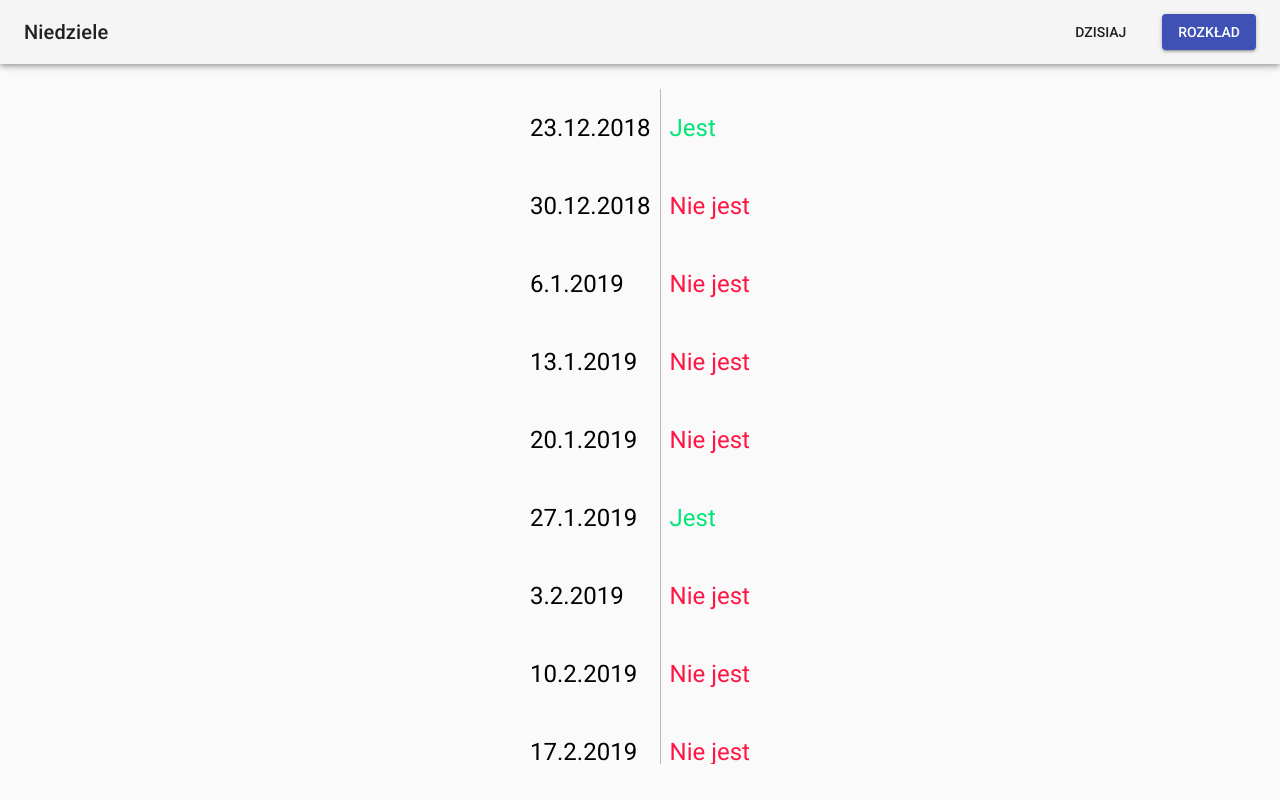
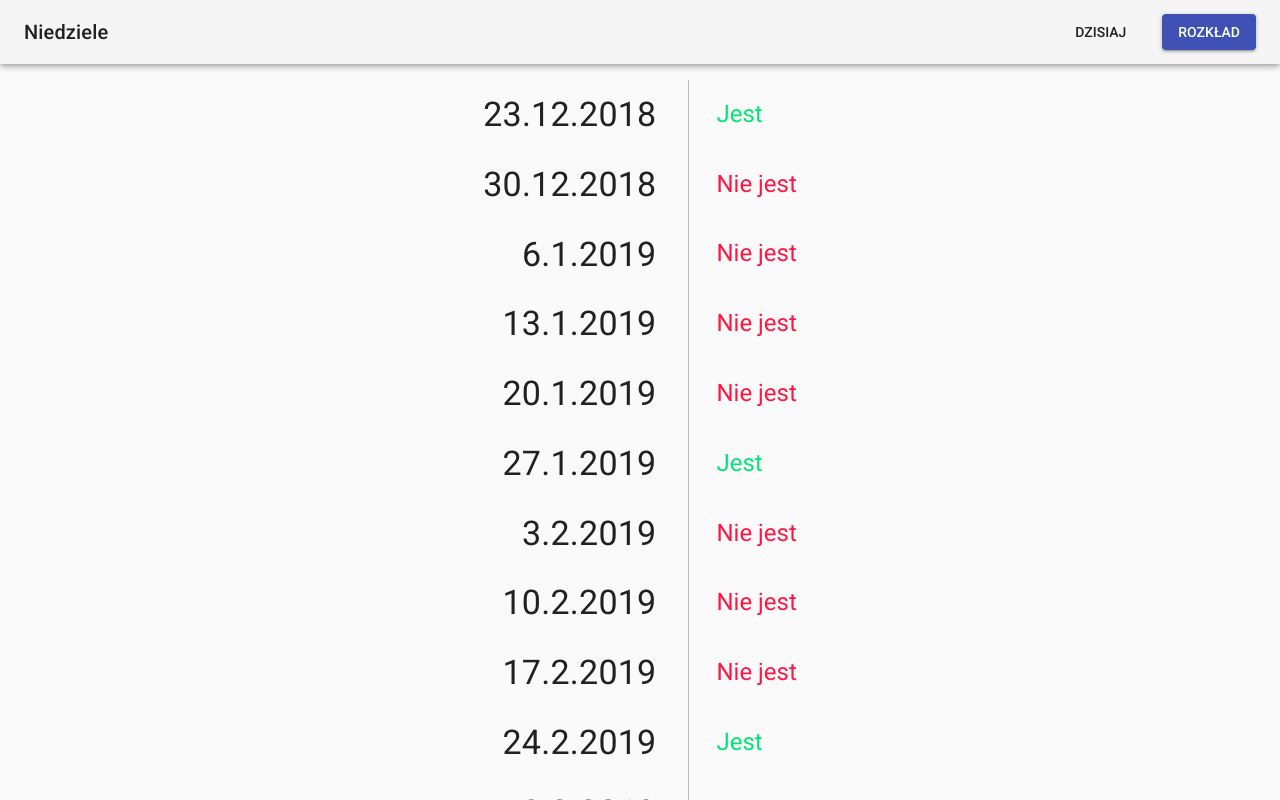
Before and after one commit to MieszkoR/niedziele, a React (Create React App) app: page /rozklad in a window 1280 px wide. Shown: the top 800 px of the page. Built offline with nearby package versions, Linux system fonts and the light colour scheme.

Commit message:
kompromis

```diff
--- a/src/App.js
+++ b/src/App.js
@@ -8,7 +8,8 @@ import {
   AppBar,
   Toolbar,
   Button,
-  Typography
+  Typography,
+  Grid
 } from "@material-ui/core";
 
 import { Today, Schedule } from "./components";
@@ -19,6 +20,9 @@ const styles = {
   },
   menuButton: {
     marginRight: 20
+  },
+  content: {
+    marginTop: "5em"
   }
 };
 
@@ -66,7 +70,7 @@ class App extends Component {
       <BrowserRouter>
         <Fragment>
           <CssBaseline />
-          <AppBar position="static" color="default">
+          <AppBar position="fixed" color="default">
             <Toolbar>
               <Typography variant="h6" color="inherit">
                 Niedziele
@@ -93,10 +97,10 @@ class App extends Component {
               </Button>
             </Toolbar>
           </AppBar>
-          <Fragment>
+          <Grid container justify="center" className={classes.content}>
             <Route exact path="/" component={Today} />
-            <Route  path="/rozklad" component={Schedule} />
-          </Fragment>
+            <Route path="/rozklad" component={Schedule} />
+          </Grid>
         </Fragment>
       </BrowserRouter>
     );
--- /dev/null
+++ b/src/components/Data.js
@@ -0,0 +1,39 @@
+let tab = {
+  "23.12.2018": true,
+  "30.12.2018": false,
+  "6.1.2019": false,
+  "13.1.2019": false,
+  "20.1.2019": false,
+  "27.1.2019": true,
+  "3.2.2019": false,
+  "10.2.2019": false,
+  "17.2.2019": false,
+  "24.2.2019": true,
+  "3.3.2019": false,
+  "10.3.2019": false,
+  "17.3.2019": false,
+  "24.3.2019": false,
+  "31.3.2019": true,
+  "7.4.2019": false,
+  "14.4.2019": true,
+  "21.4.2019": false,
+  "28.4.2019": true,
+  "5.5.2019": false,
+  "12.5.2019": false,
+  "19.5.2019": false,
+  "26.5.2019": true,
+  "2.6.2019": false,
+  "9.6.2019": false,
+  "16.6.2019": false,
+  "23.6.2019": false,
+  "30.6.2019": true,
+  "7.7.2019": false,
+  "14.7.2019": false,
+  "21.7.2019": false,
+  "28.7.2019": true,
+  "4.8.2019": false,
+  "11.8.2019": false,
+  "18.8.2019": false,
+  "25.8.2019": true
+};
+module.exports = tab;
--- a/src/components/Schedule.js
+++ b/src/components/Schedule.js
@@ -1,48 +1,74 @@
-import React, { Component, Fragment } from "react";
-import tab from "./xddd";
-import {withStyles} from "@material-ui/core/styles";
+import React, { Component } from "react";
+import PropTypes from "prop-types";
+import tab from "./Data";
+import { Typography } from "@material-ui/core";
+import { withStyles } from "@material-ui/core/styles";
 
+const styles = {
+  h: { color: "#00E676", marginLeft: "0.5em" },
+  n: { color: "#FF1744", marginLeft: "0.5em" },
+  tabl: { borderColor: "rgba(0, 0, 0, 0.25)" },
+  div: {
+    fontSize: "1.5em",
+    lineHeight: "2.5em",
+    overflow: "auto",
+    marginBottom: "2em"
+  },
+  date: {
+    textAlign: "right",
+    marginRight: "0.5em"
+  }
+};
 
-const Styles={
-h:{
-color:"#00E676"
- },
-n:{
-  color:"#FF1744"
- },
-tabl:{
-  borderColor:"rgba(0, 0, 0, 0.25)",
+class Content extends Component {
+  tableContent = (keys, classes) =>
+    keys.map(current => (
+      <tr>
+        <td>
+          <Typography variant="h4" className={classes.date}>
+            {current}
+          </Typography>
+        </td>
+        <td>
+          {tab[current] ? (
+            <Typography
+              variant="h5"
+              className={tab[current] ? classes.h : classes.n}
+            >
+              Jest
+            </Typography>
+          ) : (
+            <Typography
+              variant="h5"
+              className={tab[current] ? classes.h : classes.n}
+            >
+              Nie jest
+            </Typography>
+          )}
+        </td>
+      </tr>
+    ));
 
- },
- div:{
-  fontSize:"24px",
-  height:"700px",
-  lineHeight:"2.5em",
-  overflow:"auto",
-  padding:"25px",
- }
+  render() {
+    const { classes } = this.props;
+    return (
+      <div>
+        <div className={classes.div}>
+          <table
+            rules="cols"
+            cellPadding="15"
+            className={classes.tabl}
+          >
+            {this.tableContent(Object.keys(tab), classes)}
+          </table>
+        </div>
+      </div>
+    );
+  }
 }
 
-let t=Object.keys(tab);
+Content.propTypes = {
+  classes: PropTypes.object.isRequired
+};
 
-t=t.map(function callback(cur){
-  return <tr>
-    <td>{cur}</td>
-    <td style={tab[cur]==="tak"?Styles.h:Styles.n}>{tab[cur]==="tak"?"Jest":"Nie jest"}</td>
-    </tr>
-});
-
-class Content extends Component {
-  render() {
-    return(
-      <center Style="font-family:Roboto;">
-        <div style={Styles.div}>
-    <table rules="cols"cellpadding="9"frame="void" style={Styles.tabl}>
-      {t}
-    </table>
-        </div>
-      </center>
-    )
-  }
-}
-export default withStyles(Styles)(Content);
+export default withStyles(styles)(Content);
--- a/src/components/Today.js
+++ b/src/components/Today.js
@@ -1,83 +1,74 @@
-import React, { Component, Fragment } from "react";
-import tab from "./xddd";
-import { Schedule, Today } from ".";
-import {withStyles} from "@material-ui/core/styles";
+import React, { Component } from "react";
+import PropTypes from "prop-types";
+import tab from "./Data";
+import { Typography, Grid } from "@material-ui/core";
+import { withStyles } from "@material-ui/core/styles";
 
-
-const style={
-  handlowa:{
-    color:"#00E676",
-    fontStyle: "normal",
-    fontWeight: "500",
-    lineHeight: "normal",
-    fontSize: "72px",
-    margin:"0",
-    fontWeight: "bold",
-  },
-  niehandlowa:{
-   color:"#FF1744",
-   fontStyle: "normal",
-    fontWeight: "500",
-    lineHeight: "normal",
-    fontSize: "72px",
-    margin:"0",
-    fontWeight: "bold",
-  },
-  normal:{
-    fontStyle: "normal",
-    fontWeight: "normal",
-  },
-}
-let s="font-family:Roboto;margin-top:11%";
+const style = {
+  handlowa: { color: "#00E676" },
+  niehandlowa: { color: "#FF1744" }
+};
 
 class Content extends Component {
+  state = {
+    kiedy: "Dzisiejsza niedziela",
+    czy: true,
+    hm: "jest"
+  };
 
-State={
-kiedy:"Dzisiejsza niedziela",
-czy:true,
-hm:"jest"
+  czyniedziela() {
+    let today = new Date();
+    if (today.getDay() !== 0) {
+      this.setState({ kiedy: "Najbliższa niedziela" });
+      today.setDate(today.getDate() + (7 - today.getDay()));
+    }
+    let data =
+      today.getDate().toString() +
+      "." +
+      (today.getMonth() + 1).toString() +
+      "." +
+      today.getFullYear().toString();
+
+    if (tab[data] === false) {
+      this.setState({ czy: false });
+      this.setState({ hm: "nie jest" });
+    }
+  }
+
+  componentDidMount() {
+    this.czyniedziela();
+  }
+
+  render() {
+    const { classes } = this.props;
+
+    return (
+      <Grid container direction="column" alignItems="center" spacing={16}>
+        <Grid item>
+          <Typography variant="h4" className={classes.normal}>
+            {this.state.kiedy}
+          </Typography>
+        </Grid>
+        <Grid item>
+          <Typography
+            variant="h1"
+            className={this.state.czy ? classes.handlowa : classes.niehandlowa}
+          >
+            {this.state.hm}
+          </Typography>
+        </Grid>
+        <Grid item>
+          <Typography variant="h4" className={classes.normal}>
+            handlowa
+          </Typography>
+        </Grid>
+      </Grid>
+    );
+  }
 }
 
-  render() {
-
-    return(
-    <center STYLE={s}>
-
-   <h2 style={style.normal}>{this.State.kiedy}</h2>
-
-<h1 style={this.State.czy ? style.handlowa:style.niehandlowa}>{this.State.hm}</h1>
-
-<h2 style={style.normal}>handlowa</h2>
-
-    </center>
-
-   )
-  }
-czyniedziela(){
-
-  let today = new Date;
-  if(today.getDay()!==0){
-
-    this.setState({kiedy:"Najbliższa niedziela"});
-    this.State.kiedy="Najbliższa niedziela";
-    today.setDate(today.getDate()+(7-today.getDay()));
-
-  }
-  let data=today.getDate().toString()+"."+(today.getMonth()+1).toString()+"."+today.getFullYear().toString();
-
-  if(tab[data]==="nie"){
-
-    this.State.czy=false;
-    this.State.hm="nie jest";
-    }
-}
-
-componentDidMount(){
-
-  this.czyniedziela();
-
-}
-
-}
+Content.propTypes = {
+  classes: PropTypes.object.isRequired
+};
 
 export default withStyles(style)(Content);
--- a/src/components/xddd.js
+++ /dev/null
@@ -1,39 +0,0 @@
-let tab={
-    "23.12.2018":"tak",
-    "30.12.2018":"nie",
-    "6.1.2019":"nie",
-    "13.1.2019":"nie",
-    "20.1.2019":"nie",
-    "27.1.2019":"tak",
-    "3.2.2019":"nie",
-    "10.2.2019":"nie",
-    "17.2.2019":"nie",
-    "24.2.2019":"tak",
-    "3.3.2019":"nie",
-    "10.3.2019":"nie",
-    "17.3.2019":"nie",
-    "24.3.2019":"nie",
-    "31.3.2019":"tak",
-    "7.4.2019":"nie",
-    "14.4.2019":"tak",
-    "21.4.2019":"nie",
-    "28.4.2019":"tak",
-    "5.5.2019":"nie",
-    "12.5.2019":"nie",
-    "19.5.2019":"nie",
-    "26.5.2019":"tak",
-    "2.6.2019":"nie",
-    "9.6.2019":"nie",
-    "16.6.2019":"nie",
-    "23.6.2019":"nie",
-    "30.6.2019":"tak",
-    "7.7.2019":"nie",
-    "14.7.2019":"nie",
-    "21.7.2019":"nie",
-    "28.7.2019":"tak",
-    "4.8.2019":"nie",
-    "11.8.2019":"nie",
-    "18.8.2019":"nie",
-    "25.8.2019":"tak"
-}
-    module.exports=tab;
```
Also changed, not shown: 1 other file (tests, documents, lock files or other folders).
